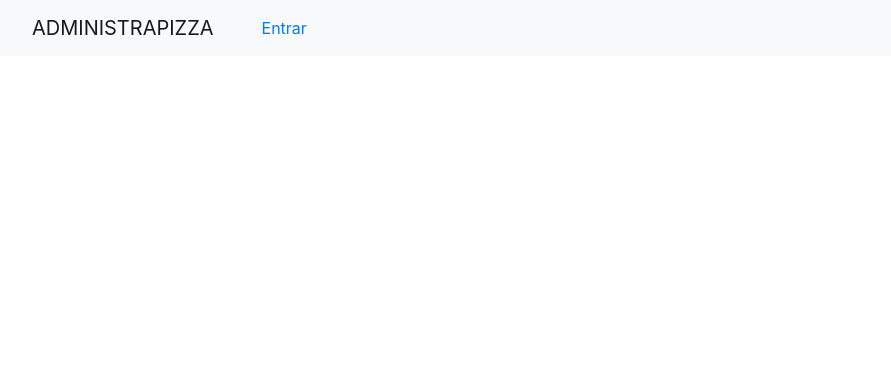
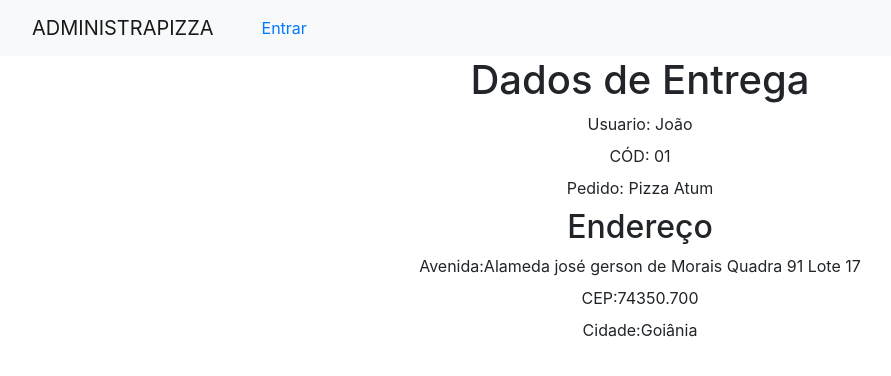
Before and after one commit to padilhamata/tcctela, a React (Create React App) app: page /local in a window 1280 px wide. Shown: the top 376 px of the page, without its empty margins (0-891 px from the left). Built offline with nearby package versions, Linux system fonts and the light colour scheme.

Commit message:
feita tela de local

```diff
--- a/src/App.js
+++ b/src/App.js
@@ -14,6 +14,8 @@ import Entrega from "./services/usuario/entrega/entrega";
 import Pedidos from "./services/admnitrativo/pedidos/pedidos";
 import Estoque from "./services/admnitrativo/estoque/estoque";
 import Colaboradores from "./services/admnitrativo/colaboradores/colaboradores";
+import Local from "./services/admnitrativo/local/local"
+import Dashboard from"./services/admnitrativo/dashboard/dashboard"
 class App extends Component {
   render() {
     return (
@@ -31,6 +33,8 @@ class App extends Component {
           <Route path="/pedidos" exact component={Pedidos} />
           <Route path="/estoque" exact component={Estoque} />
           <Route path="/colaboradores" exact component={Colaboradores}/>
+          <Route path="/local" exact component={Local}/>
+          <Route path="/dashboard" exact component={Dashboard}/>
         </div>
       </BrowserRouter>
     );
--- /dev/null
+++ b/src/services/admnitrativo/dashboard/dashboard.js
@@ -0,0 +1,9 @@
+import React from 'react'
+
+function dashboard(){
+    return(<>
+    <h1>Dashboard</h1>
+    </>)
+}
+
+export default dashboard;
--- /dev/null
+++ b/src/services/admnitrativo/local/local.js
@@ -0,0 +1,29 @@
+import React from 'react';
+
+function local (){
+    return(<>
+    <h1> Dados de Entrega</h1>
+    <label>Usuario: João</label>
+    <br/>
+    <label>CÓD: 01</label>
+    <br/>
+    <label>Pedido: Pizza Atum</label>
+    <br/>
+    <h2>Endereço</h2>
+    <label>Avenida: </label>
+      <label> Alameda josé gerson de Morais Quadra 91 Lote 17</label>
+      <br />
+      <label>CEP:</label>
+      <label>74350.700</label>
+      <br />
+      <label>Cidade: </label>
+      <label>Goiânia</label>
+      <br/>
+
+
+
+
+    </>);
+}
+
+export default local;
```
